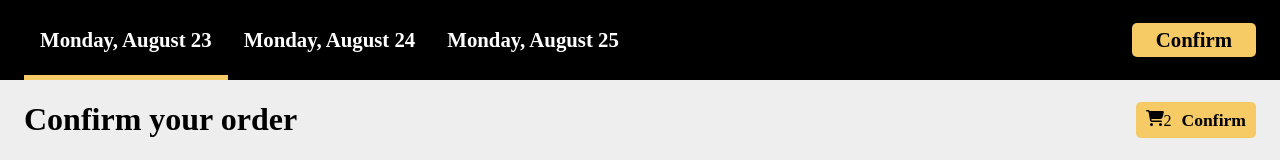
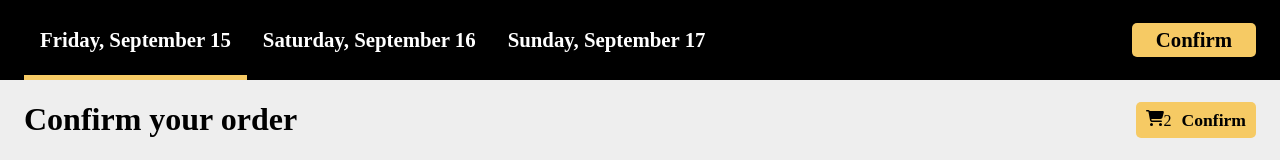
Before and after one commit to ccontarino/CookUnity, a React (Vite) app in the folder front/: page / in a window 1280 px wide. Shown: the top 160 px of the page. Built offline with nearby package versions, Linux system fonts and the light colour scheme.

Commit message:
feat: add days on tab component

```diff
--- a/front/src/components/ProductCard/ProductCard.scss
+++ b/front/src/components/ProductCard/ProductCard.scss
@@ -1,5 +1,6 @@
 .product-card {
   display: flex;
+  cursor: pointer;
   box-sizing: border-box;
   flex-direction: column;
   flex-wrap: wrap;
@@ -21,7 +22,7 @@
       }
     }
     .description-text {
-      transition: height 1s ease-in-out;
+      transition: height 0.7s ease-in-out;
       width: 100%;
       height: 40px;
       overflow: hidden;
--- a/front/src/components/ProductCard/ProductCard.tsx
+++ b/front/src/components/ProductCard/ProductCard.tsx
@@ -1,4 +1,3 @@
-import { useState } from 'react';
 import './ProductCard.scss';
 interface Image {
   alt: string;
--- a/front/src/pages/deliveries/Header/Header.scss
+++ b/front/src/pages/deliveries/Header/Header.scss
@@ -61,6 +61,7 @@
 
         &.active {
           // background-color: $cui-wine-color-700;
+
           opacity: 1;
           transform: translateY(0);
 
--- a/front/src/pages/deliveries/Header/Header.tsx
+++ b/front/src/pages/deliveries/Header/Header.tsx
@@ -1,26 +1,41 @@
+import { useState } from 'react';
+import { dayList, monthList, setDateForward } from '../../../utils/date';
 import './Header.scss';
 
-interface HeaderProps {
-  dates: string[];
-}
 interface TabProps {
   index: number;
-  date: string;
+  date: Date;
 }
-export const Header = ({
-  dates = ['Monday, August 23', 'Monday, August 24', 'Monday, August 25'],
-}: HeaderProps) => {
+export const Header = () => {
+  const [activeTab, setActiveTab] = useState(0);
+  const onTabClick = (index: number) => {
+    setActiveTab(index);
+  };
+
   const TabComponent = ({ date, index }: TabProps) => (
-    <button className={`tab ${index === 0 ? 'active' : ''}`}>
-      <span className="date">{date}</span>
+    <button
+      onClick={() => onTabClick(index)}
+      className={`tab ${index === activeTab ? 'active' : ''}`}>
+      <span className="date">
+        {dayList[date.getDay()] +
+          ', ' +
+          monthList[date.getMonth()] +
+          ' ' +
+          date.getDate()}
+      </span>
     </button>
   );
+  const dateNow = new Date();
+  const dateTomorrow = setDateForward(1);
+  const dateAfterTomorrow = setDateForward(2);
+
+  const dates = [dateNow, dateTomorrow, dateAfterTomorrow];
   return (
     <header className="header-container">
       <div className="page__horizontal-space header">
         <div className="tabs-container">
           <div className="tabs">
-            {dates.map((date: string, index: number) => (
+            {dates.map((date: Date, index: number) => (
               <TabComponent date={date} index={index} key={index} />
             ))}
           </div>
--- a/front/src/store/store.ts
+++ b/front/src/store/store.ts
@@ -0,0 +1,3 @@
+import { atom } from 'jotai';
+
+export const deliveries = atom([]);
--- /dev/null
+++ b/front/src/utils/date.ts
@@ -0,0 +1,28 @@
+export const dayList = [
+  'Sunday',
+  'Monday',
+  'Tuesday',
+  'Wednesday',
+  'Thursday',
+  'Friday',
+  'Saturday',
+];
+
+export const monthList = [
+  'January',
+  'February',
+  'March',
+  'April',
+  'May',
+  'June',
+  'July',
+  'August ',
+  'September',
+  'October',
+  'November',
+  'December',
+];
+
+export const setDateForward = (day: number) => {
+  return new Date(new Date().setDate(new Date().getDate() + day));
+};
```
